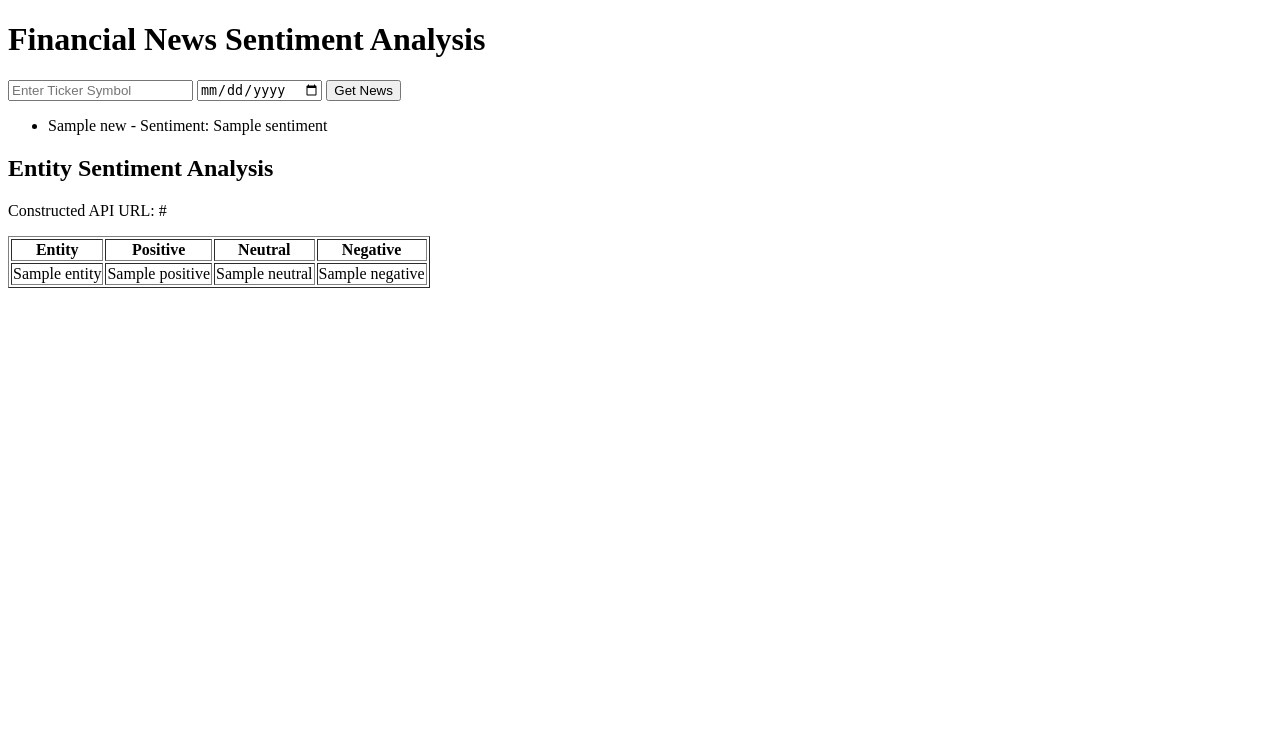
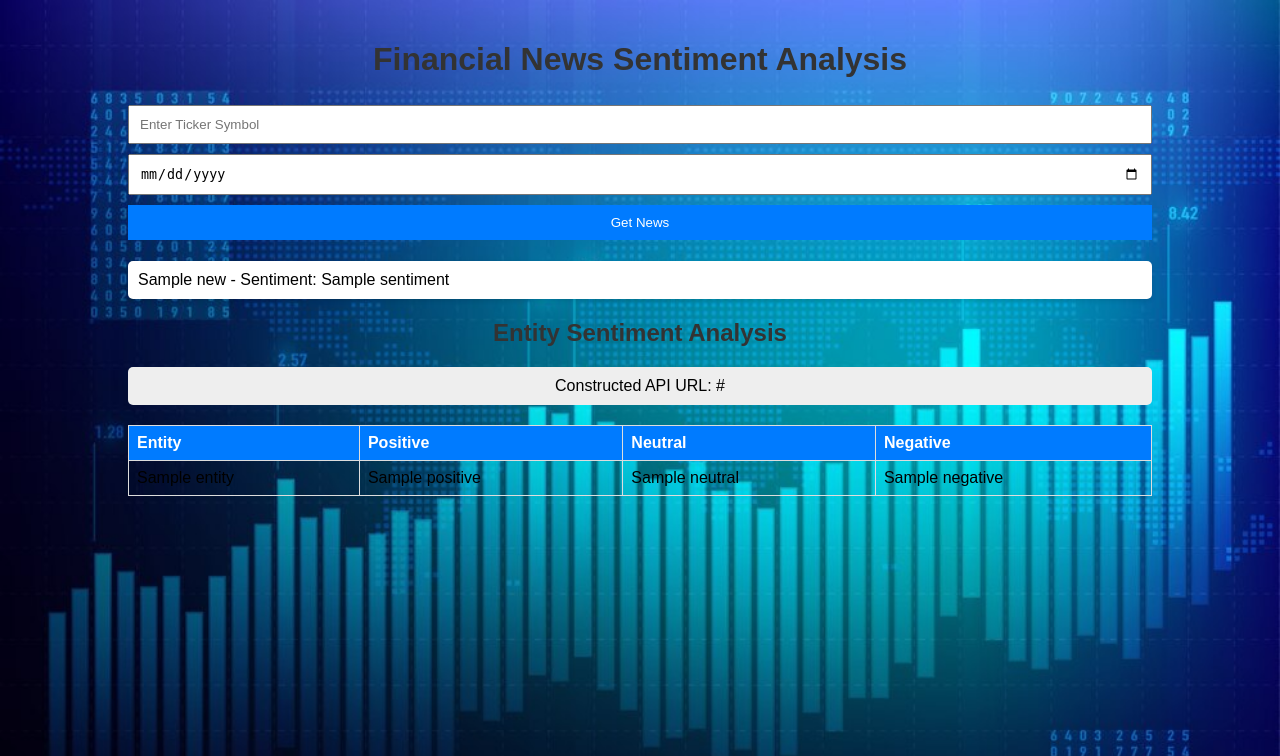
Before and after one commit to w0219156/FiscalFeel, a Flask app: template templates/index.html in a window 1280 px wide. Shown: the top 756 px of the page. Run offline with Flask 3, Linux system fonts and the light colour scheme; the template is opened without the code that fills it: most values are stand-ins (such as "Sample title", 1, 10 or a date in 2020).

Commit message:
first styling add

```diff
--- /dev/null
+++ b/static/css/style.css
@@ -0,0 +1,84 @@
+body {
+    background-image: url('/static/images/financeBlue.jpg');
+    background-repeat: no-repeat;
+    background-size: cover;
+}
+
+body {
+    font-family: 'Arial', sans-serif;
+    background-color: #f4f4f4;
+    margin: 0;
+    padding: 0;
+}
+
+.container {
+    width: 80%;
+    margin: 0 auto;
+    padding: 20px;
+}
+
+h1, h2 {
+    color: #333;
+    text-align: center;
+}
+
+.input-field, .submit-btn {
+    padding: 10px;
+    margin: 5px 0;
+    width: 100%;
+    box-sizing: border-box;
+}
+
+.submit-btn {
+    background-color: #007bff;
+    color: white;
+    border: none;
+    cursor: pointer;
+    transition: background-color 0.3s ease;
+}
+
+.submit-btn:hover {
+    background-color: #0056b3;
+}
+
+.news-list ul {
+    list-style: none;
+    padding: 0;
+}
+
+.news-list li {
+    background-color: #fff;
+    margin-bottom: 10px;
+    padding: 10px;
+    border-radius: 5px;
+    box-shadow: 0 2px 4px rgba(0,0,0,0.1);
+}
+
+.Positive { color: green; }
+.Negative { color: red; }
+.Neutral { color: rgb(0, 166, 255); }
+
+.sentiment-table {
+    width: 100%;
+    border-collapse: collapse;
+    margin-top: 20px;
+}
+
+.sentiment-table th, .sentiment-table td {
+    border: 1px solid #ddd;
+    padding: 8px;
+    text-align: left;
+}
+
+.sentiment-table th {
+    background-color: #007bff;
+    color: white;
+}
+
+.api-url {
+    margin-top: 20px;
+    padding: 10px;
+    background-color: #eee;
+    border-radius: 5px;
+    text-align: center;
+}
--- a/templates/index.html
+++ b/templates/index.html
@@ -4,32 +4,30 @@
     <meta charset="UTF-8">
     <meta name="viewport" content="width=device-width, initial-scale=1.0">
     <title>Financial News Sentiment</title>
-    <style>
-        .Positive { color: green; }
-        .Negative { color: red; }
-        .Neutral { color: rgb(0, 166, 255); }
-    </style>
+    <link rel="stylesheet" href="/static/css/style.css">
 </head>
 <body>
+    <div class="container">
         <h1>Financial News Sentiment Analysis</h1>
         <form method="POST">
-        <input type="text" name="ticker" placeholder="Enter Ticker Symbol">
-        <input type="date" name="date" placeholder="Select Date"> <!-- Date Picker -->
-        <button type="submit">Get News</button>
+            <input type="text" name="ticker" placeholder="Enter Ticker Symbol" class="input-field">
+            <input type="date" name="date" placeholder="Select Date" class="input-field">
+            <button type="submit" class="submit-btn">Get News</button>
         </form>
-    <ul>
+        <div class="news-list">
+            <ul id="newsItems">
                 {% for title, sentiment in news_data %}
                 <li>
-                {{ title }} -
-                <span class="{{ sentiment['label'] }}">Sentiment: {{ sentiment['label'] }}</span>
+                    {{ title }} - <span class="{{ sentiment['label'] }}">Sentiment: {{ sentiment['label'] }}</span>
                 </li>
                 {% endfor %}
             </ul>
+        </div>
         <h2>Entity Sentiment Analysis</h2>
-    {% if api_url %}
-    <p>Constructed API URL: {{ api_url }}</p>
-{% endif %}
-<table border="1">
+        <div id="apiUrl" class="api-url">
+            Constructed API URL: {{ api_url }}
+        </div>
+        <table id="sentimentTable" class="sentiment-table">
             <thead>
                 <tr>
                     <th>Entity</th>
@@ -49,5 +47,6 @@
                 {% endfor %}
             </tbody>
         </table>
+    </div>
 </body>
 </html>
```
Also changed, not shown: static/js/main.js (added, +8 -0 lines), static/images/financeBlue.jpg (added). Lines whose indentation alone changed are shown as unchanged.
